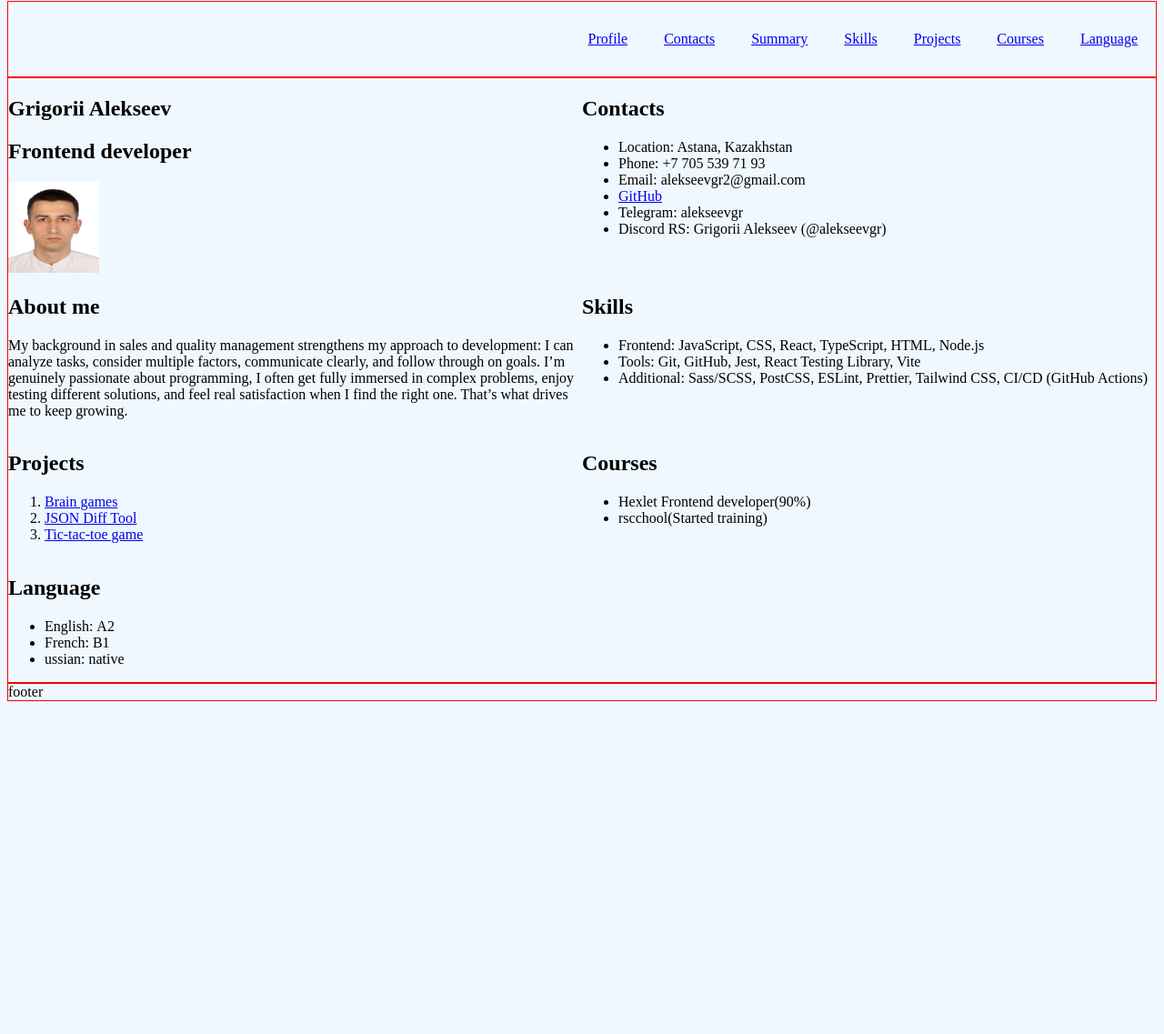
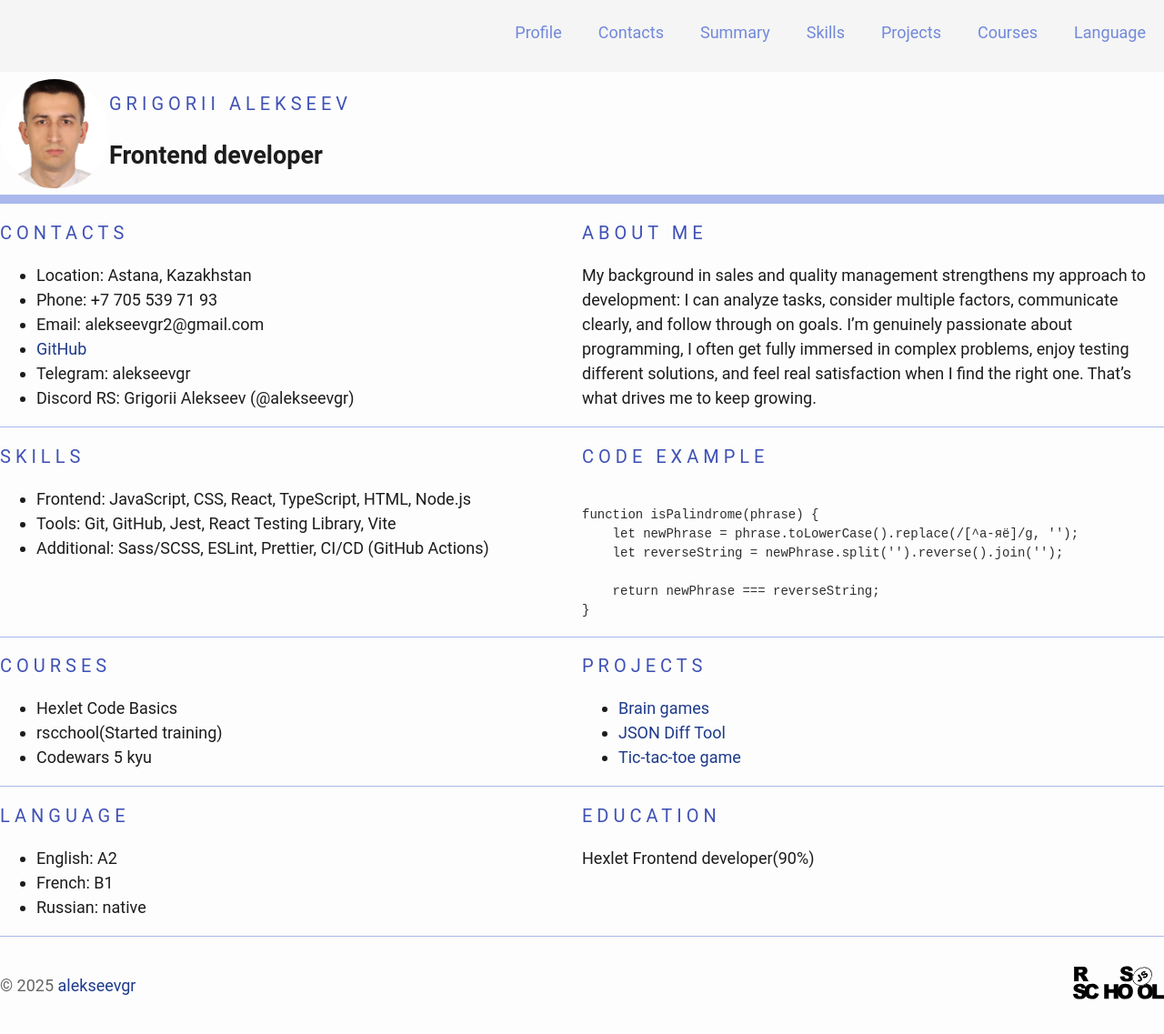
Before and after one commit to alekseevgr/rsschool-cv, a plain HTML site: page index.html in a window 1280 px wide. Shown: the part 7-1144 px from the top of the page at 91% size. Before the commit the page ends 800 px from the top, so only its background shows below. Drawn offline with Linux system fonts and the light colour scheme; a web font is replaced by a local one.

Commit message:
feat: fix css, add content cv

```diff
--- a/index.html
+++ b/index.html
@@ -37,19 +37,23 @@
       </div>
     </header>
     <main>
-      <div class="container main-container">
-        <section class="section section-profile" id="profile">
+      <section class="container section-profile" id="profile">
+        <section class="section photo-wrapper">
+          <img src="./assets/alekseev.jpg" alt="photo profile" />
+        </section>
+        <section class="section profile-name">
           <h1 class="section-title">Grigorii Alekseev</h1>
           <h2>Frontend developer</h2>
-          <img src="./assets/alekseev.jpg" alt="photo profile" />
         </section>
+      </section>
+      <div class="container main-container">
         <section class="section" id="contacts">
           <h2 class="section-title">Contacts</h2>
           <ul>
             <li>Location: Astana, Kazakhstan</li>
             <li>Phone: +7 705 539 71 93</li>
             <li>Email: alekseevgr2@gmail.com</li>
-            <li><a href="https://github.com/alekseevgr ">GitHub</a></li>
+            <li><a href="https://github.com/alekseevgr">GitHub</a></li>
             <li>Telegram: alekseevgr</li>
             <li>Discord RS: Grigorii Alekseev (@alekseevgr)</li>
           </ul>
@@ -72,14 +76,32 @@
             <li>Frontend: JavaScript, CSS, React, TypeScript, HTML, Node.js</li>
             <li>Tools: Git, GitHub, Jest, React Testing Library, Vite</li>
             <li>
-              Additional: Sass/SCSS, PostCSS, ESLint, Prettier, Tailwind CSS,
-              CI/CD (GitHub Actions)
+              Additional: Sass/SCSS, ESLint, Prettier, CI/CD (GitHub Actions)
             </li>
+          </ul>
+        </section>
+        <section class="section" id="codeExample">
+          <h2 class="section-title">Code Example</h2>
+          <pre><code>
+function isPalindrome(phrase) {
+    let newPhrase = phrase.toLowerCase().replace(/[^а-яё]/g, '');
+    let reverseString = newPhrase.split('').reverse().join('');
+
+    return newPhrase === reverseString;
+}
+</code></pre>
+        </section>
+        <section class="section" id="courses">
+          <h2 class="section-title">Courses</h2>
+          <ul>
+            <li>Hexlet Code Basics</li>
+            <li>rscchool(Started training)</li>
+            <li>Codewars 5 kyu</li>
           </ul>
         </section>
         <section class="section" id="projects">
           <h2 class="section-title">Projects</h2>
-          <ol>
+          <ul>
             <li>
               <a href="https://github.com/alekseevgr/frontend-project-lvl1"
                 >Brain games</a
@@ -95,13 +117,6 @@
                 >Tic-tac-toe game</a
               >
             </li>
-          </ol>
-        </section>
-        <section class="section" id="courses">
-          <h2 class="section-title">Courses</h2>
-          <ul>
-            <li>Hexlet Frontend developer(90%)</li>
-            <li>rscchool(Started training)</li>
           </ul>
         </section>
         <section class="section" id="language">
@@ -109,11 +124,28 @@
           <ul>
             <li>English: А2</li>
             <li>French: B1</li>
-            <li>ussian: native</li>
+            <li>Russian: native</li>
           </ul>
         </section>
+        <section class="section" id="education">
+          <h2 class="section-title">Education</h2>
+          <p>Hexlet Frontend developer(90%)</p>
+        </section>
+
       </div>
     </main>
-    <footer><div class="container">footer</div></footer>
+    <footer>
+      <div class="container footer-container">
+        <section class="footer-left">
+          <span>© 2025</span>
+          <a href="https://github.com/alekseevgr/"> alekseevgr </a>
+        </section>
+        <section class="footer-right">
+          <a href="https://rs.school/courses/javascript-ru">
+            <img src="assets/rs-school-logo.svg" alt="logo" />
+          </a>
+        </section>
+      </div>
+    </footer>
   </body>
 </html>
--- a/style.css
+++ b/style.css
@@ -1,23 +1,40 @@
+@font-face {
+    font-family: Roboto;
+    src: url("assets/fonts/Roboto-Regular.ttf");
+}
+
 html {
     scroll-behavior: smooth;
 }
+
 @media (max-width: 768px) {
     .section {
         width: 100%;
     }
 }
 
+* {
+    box-sizing: border-box;
+}
+
 body {
-    background-color: aliceblue;
     display: flex;
     flex-direction: column;
     justify-content: space-between;
+    min-height: 100vh;
+    margin: 0;
+    padding: 0;
+    font-family: "Roboto", sans-serif;
+    font-size: 18px;
+    font-weight: 400;
+    line-height: 1.5;
+    color: #1c1c1c;
+    background-color: #fdfdfd;
 }
 
 .nav-list {
     display: flex;
     justify-content: flex-end;
-    align-items: center;
     list-style: none;
     flex-direction: row;
 }
@@ -28,16 +45,28 @@ body {
     transition: 0.3s;
 }
 
-header {
-    border: 1px solid red;
+.nav-item a {
+    color: #7289da;
+    text-decoration: none;
+    transition: color 0.5s;
 }
 
-main {
-    border: 1px solid red;
+.nav-item a:hover {
+    color: #303f9f;
+    border-bottom: 1px solid #3f51b5;
 }
 
-footer {
-    border: 1px solid red;
+header {
+    background-color: #f5f5f5;
+}
+
+a {
+  color: #1e3a8a;
+  text-decoration: none;
+}
+a:hover {
+  color: #0d1c5e;
+  text-decoration: underline;
 }
 
 .container {
@@ -49,24 +78,69 @@ footer {
     display: flex;
     flex-wrap: wrap;
 }
+
 .section-profile {
     width: 100%;
+    display: flex;
+    flex-wrap: wrap;
+    align-items: center;
+    border-bottom: 10px solid #aab8ec;
+}
+
+.section-title {
+    font-size: 20px;
+    font-weight: 400;
+    text-transform: uppercase;
+    letter-spacing: 5px;
+    color: #3f51b5;
 }
 
 .section {
     width: 50%;
 }
+.main-container .section {
+    border-bottom: 1px solid #aab8ec;
+}
 
-.section-item a {
-  color: #829985;
-  text-decoration: none;
-  transition: color 0.5s;
-}
-.section-item a:hover {
-  color: #4d2323;
-}
 
 img {
     width: 100px;
     height: 100px;
 }
+
+.footer-container {
+    display: flex;
+    justify-content: space-between;
+    align-items: center;
+}
+
+.footer-left span {
+    color: #666
+}
+.footer-left a {
+    color: #1e3a8a;
+}
+
+.photo-wrapper {
+  width: 120px;
+  height: 120px;
+  border-radius: 50%;
+  overflow: hidden;
+}
+.photo-wrapper img {
+  width: 100%;
+  height: 100%;
+  object-fit: cover;
+}
+
+code {
+  font-family: monospace;
+  font-size: 14px;
+  line-height: 1.5;
+  color: #2e2e2e;
+  background: none;
+  padding: 0;
+  border: none;
+  display: block;
+  white-space: pre-wrap;
+}
```
Also changed, not shown: assets/rs-school-logo.svg (added), fonts/Roboto-Regular.ttf (added). Lines whose indentation alone changed are shown as unchanged.
